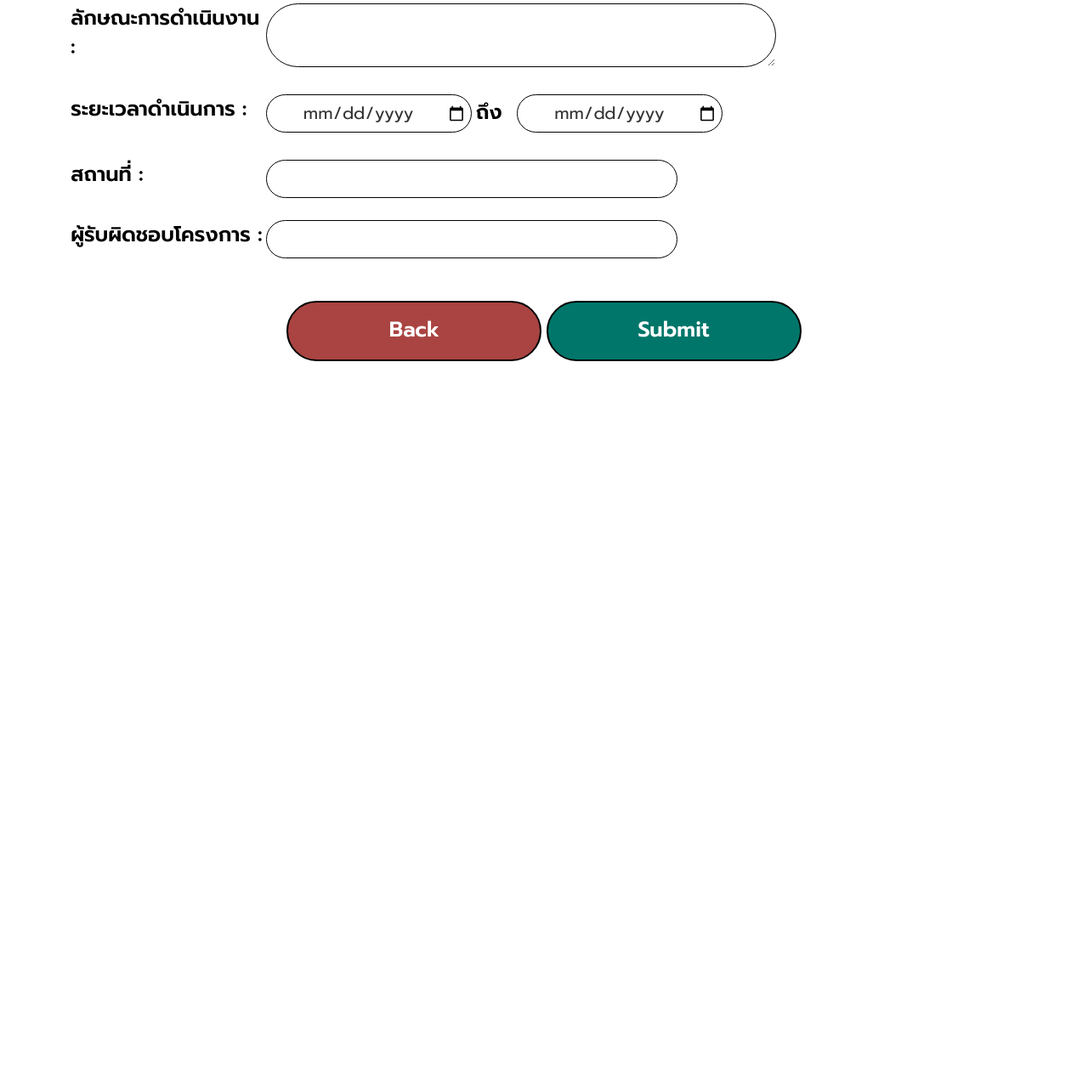
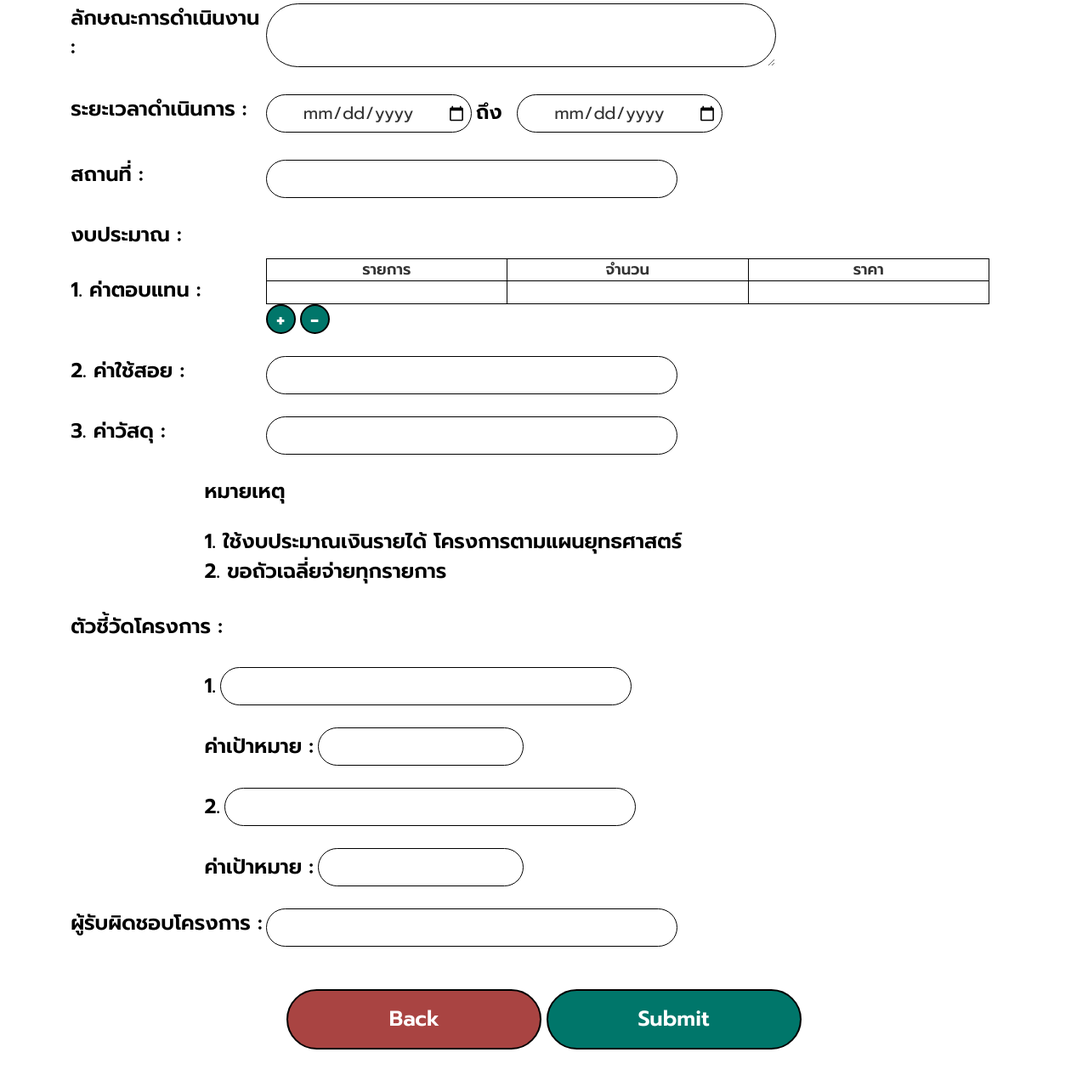
Before and after one commit to NoonPimrapat/Project_Management_Lib_Kps, a PHP site: page /approval.php in a window 1280 px wide. Shown: the part 720-2005 px from the top of the page at 85% size. Before the commit the page ends 1145 px from the top, so only its background shows below. Run offline with PHP 8.4, Linux system fonts and the light colour scheme; the visitor is signed in with stand-in values (Sample User, id 1); data that the repository does not hold is empty.

```diff
--- a/approval.php
+++ b/approval.php
@@ -54,11 +54,7 @@
 
         var cell1 = row.insertCell(0);
 
-
-
-
-        cell1.innerHTML = "<input type='text' name='project_name'class='inputFill-Information'" + count_rows +
-            " value required>";
+        cell1.innerHTML = "<input class='none-border' type='text'>" + count_rows + "value required>";
 
     }
 
@@ -140,7 +136,7 @@
                         <label for="ภายใต้ยุทธศาสตร์" class=" topic">ภายใต้ยุทธศาสตร์ : </label>
                     </div>
                     <div class="col-65">
-                        <input type="text" name="pro_strategy" class="inputFill-Information" required>
+                        <input type="text" name="pro_strategy" class="inputFill-Information">
                     </div>
                 </div>
                 <div class="row">
@@ -148,7 +144,7 @@
                         <label for="ภายใต้แผนงานประจำ" class="topic">ภายใต้แผนงานประจำ : </label>
                     </div>
                     <div class="col-65">
-                        <input type="text" name="pro_routine" class="inputFill-Information" required>
+                        <input type="text" name="pro_routine" class="inputFill-Information">
                     </div>
                 </div>
                 <div class="row">
@@ -214,7 +210,7 @@
                         <input type="text" name="pro_place" class="inputFill-Information" required>
                     </div>
                 </div>
-                <!-- <div class="row">
+                <div class="row">
                     <div class="col-25">
                         <label for="งบประมาณ " class="topic">งบประมาณ : </label>
                     </div>
@@ -229,13 +225,6 @@
                         <label for="งบประมาณ " class="topic">1. ค่าตอบแทน : </label>
                     </div>
                     <div class="col-65">
-                        <tr><input type="text" id="project_name" name="project_compensation"
-                                class="inputFill-Information" required>
-                            <td>รายการ</td>
-                            <td>จำนวน</td>
-                            <td>ราคา</td>
-                        </tr>
-
 
                         <table class="budget">
                             <tr>
@@ -244,13 +233,13 @@
                                 <th>ราคา</th>
                             </tr>
                             <tr>
-                                <th>รายการ</th>
-                                <th>จำนวน</th>
-                                <th>ราคา</th>
+                                <th><input class="none-border" type="text"></th>
+                                <th><input class="none-border" type="text"></th>
+                                <th><input class="none-border" type="text"></th>
                             </tr>
-                        </table> -->
+                        </table>
 
-                <!-- <button class="add-drop-tableButton" onclick="add_row()">+</button>
+                        <button class="add-drop-tableButton" onclick="add_row()">+</button>
                         <button class="add-drop-tableButton" onclick="del_row()">-</button>
 
                     </div>
@@ -265,10 +254,11 @@
                 </div>
                 <div class="row">
                     <div class="col-25">
-            <label for="งบประมาณ" class="topic">2. ค่าวัสดุ : </label>
+                        <label for="งบประมาณ" class="topic">3. ค่าวัสดุ : </label>
                     </div>
                     <div class="col-65">
-            <input type="text" id="project_material" name="project_material" class="inputFill-Information" required>
+                        <input type="text" id="project_material" name="project_material" class="inputFill-Information"
+                            required>
                     </div>
                 </div>
                 <div class="row">
@@ -278,8 +268,8 @@
                             โครงการตามแผนยุทธศาสตร์<br>2. ขอถัวเฉลี่ยจ่ายทุกรายการ </label><br>
                     </div>
 
-    </div> -->
-                <!-- <div class="row">
+                </div>
+                <div class="row">
                     <div class="col-25">
                         <label for="ตัวชี้วัดโครงการ" class="topic">ตัวชี้วัดโครงการ : </label>
                     </div>
@@ -317,7 +307,7 @@
                             class="inputFill-Information-Datepicker" required>
                     </div>
                 </div>
- -->
+
 
                 <div class="row">
                     <div class="col-25">
--- a/approval_db.php
+++ b/approval_db.php
@@ -146,6 +146,7 @@
             array_push($errors, "responsible_man is required");
             $_SESSION['error'] = "responsible_man is required";
         }
+        echo ("error:");
         echo  count($errors);
 
         if (count($errors)==0) {
--- a/css/style.css
+++ b/css/style.css
@@ -57,6 +57,7 @@ table#profile {
     width: 100%;
     margin-left: auto;
     margin-right: auto;
+    font-size: 18px;
 }
 
 .budget,
@@ -68,6 +69,15 @@ tr {
     text-align: center;
     align-items: center;
     align-self: center;
+    font-size: 18px;
+}
+
+.none-border {
+    background: transparent;
+    border: none;
+    font-family: 'Prompt', sans-serif;
+    outline: none;
+    text-align: center;
 }
 
 .show-profile {
@@ -107,6 +117,15 @@ select {
 
 
 /* End input info */
+
+
+/* input {
+
+    margin-left: auto;
+    margin-right: auto;
+    background: transparent;
+    border: none;
+} */
 
 .container {
     position: relative;
```
Lines whose indentation alone changed are shown as unchanged.
